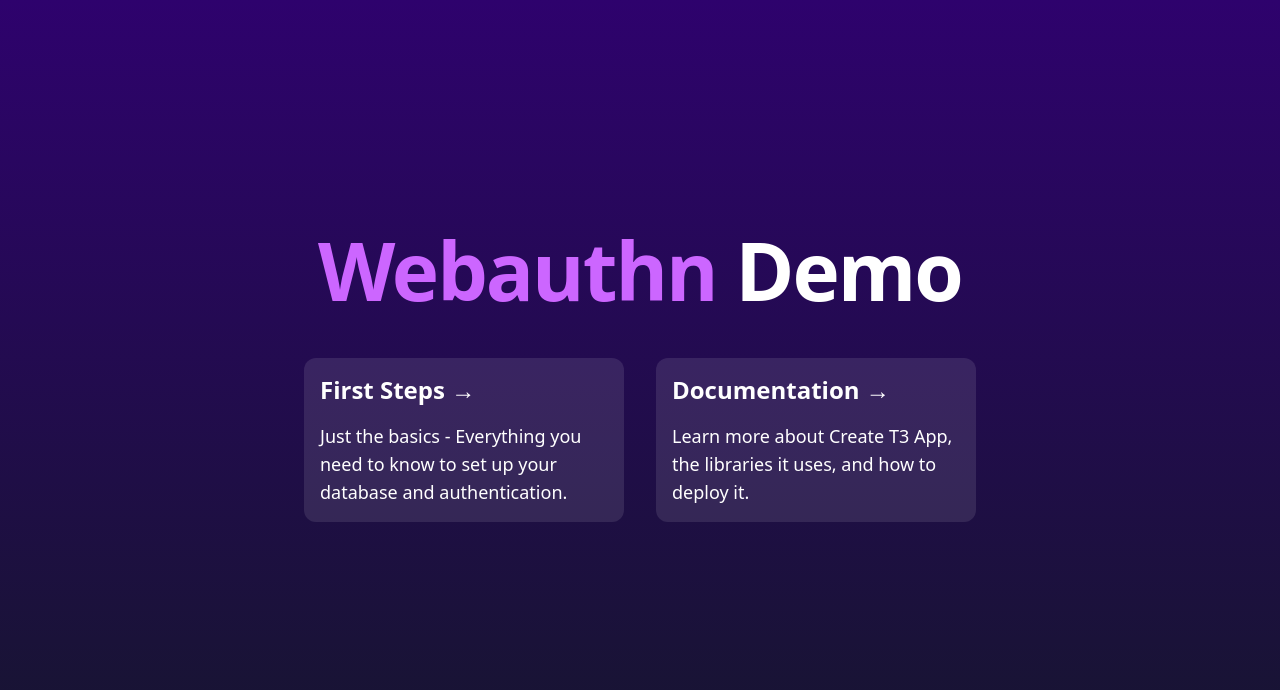
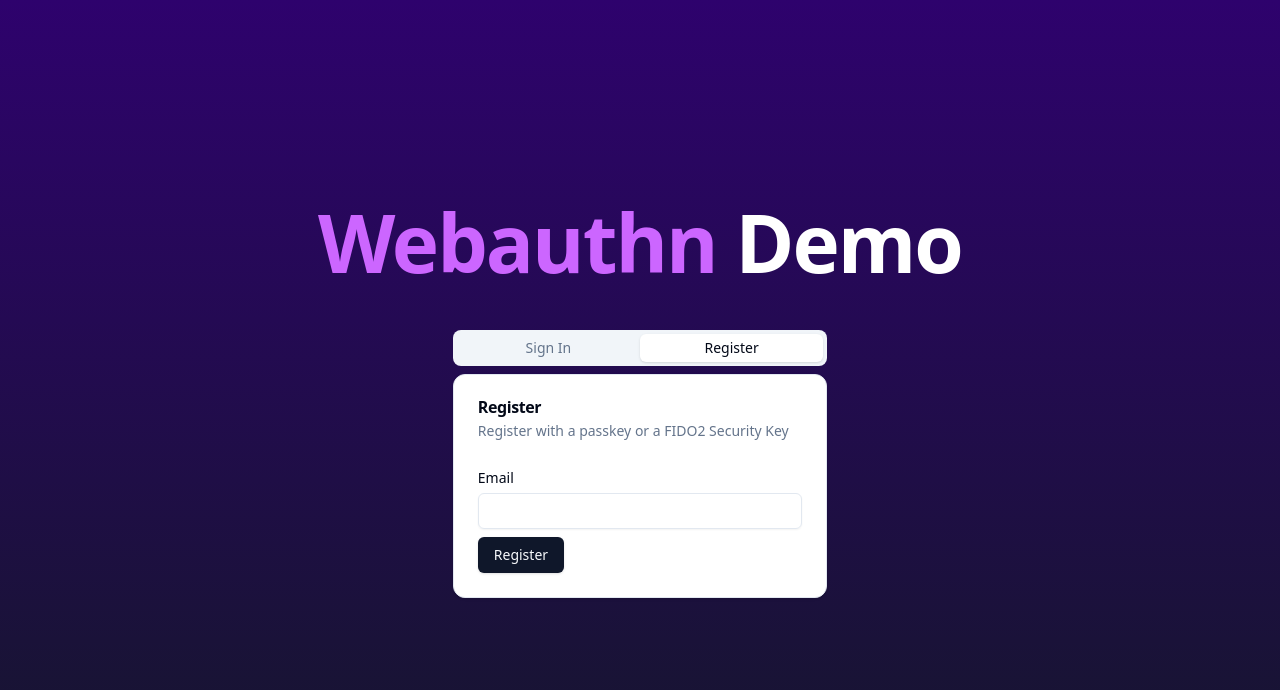
Before and after one commit to otterDeveloper/webauthn-next-experiment, a Next.js app: page / in a window 1280 px wide. Shown: the top 690 px of the page. Built offline with nearby package versions, Linux system fonts and the light colour scheme.

Commit message:
add basic login ui

```diff
--- a/src/app/page.tsx
+++ b/src/app/page.tsx
@@ -1,38 +1,69 @@
 import Link from "next/link";
+import { Button } from "~/@/components/ui/button";
+import {
+	Card,
+	CardContent,
+	CardDescription,
+	CardHeader,
+	CardTitle,
+} from "~/@/components/ui/card";
+import { Input } from "~/@/components/ui/input";
+import { Label } from "~/@/components/ui/label";
+import {
+	Tabs,
+	TabsContent,
+	TabsList,
+	TabsTrigger,
+} from "~/@/components/ui/tabs";
 
 export default function IndexPage() {
-    return(<main className=" flex min-h-screen flex-col items-center justify-center bg-gradient-to-b from-[#2e026d] to-[#15162c]">
+	return (
+		<main className=" flex min-h-screen flex-col items-center justify-center bg-gradient-to-b from-[#2e026d] to-[#15162c]">
 			<div className="container flex flex-col items-center justify-center gap-12 px-4 py-16 ">
 				<h1 className="text-5xl font-extrabold tracking-tight text-white sm:text-[5rem]">
 					<span className="text-[hsl(280,100%,70%)]">Webauthn</span> Demo
 				</h1>
-      <div className="grid grid-cols-1 gap-4 sm:grid-cols-2 md:gap-8">
-        <Link
-          className="flex max-w-xs flex-col gap-4 rounded-xl bg-white/10 p-4 text-white hover:bg-white/20"
-          href="https://create.t3.gg/en/usage/first-steps"
-          target="_blank"
-        >
-          <h3 className="text-2xl font-bold">First Steps →</h3>
-          <div className="text-lg">
-            Just the basics - Everything you need to know to set up your
-            database and authentication.
+				<Tabs defaultValue="register" className="min-w-[30%]">
+					<TabsList className="grid  w-full grid-cols-2">
+						<TabsTrigger value="signin">Sign In</TabsTrigger>
+						<TabsTrigger value="register">Register</TabsTrigger>
+					</TabsList>
+					<TabsContent value="register">
+						<Card>
+							<CardHeader>
+								<CardTitle>Register</CardTitle>
+								<CardDescription>
+									Register with a passkey or a FIDO2 Security Key
+								</CardDescription>
+							</CardHeader>
+							<CardContent className="space-y-2">
+								<div className="space-y-1">
+									<Label htmlFor="email">Email</Label>
+									<Input id="email" type="email" />
 								</div>
-        </Link>
-        <Link
-          className="flex max-w-xs flex-col gap-4 rounded-xl bg-white/10 p-4 text-white hover:bg-white/20"
-          href="https://create.t3.gg/en/introduction"
-          target="_blank"
-        >
-          <h3 className="text-2xl font-bold">Documentation →</h3>
-          <div className="text-lg">
-            Learn more about Create T3 App, the libraries it uses, and how
-            to deploy it.
+								<Button>Register</Button>
+							</CardContent>
+						</Card>
+					</TabsContent>
+					<TabsContent value="signin">
+						<Card>
+							<CardHeader>
+								<CardTitle>Sign In</CardTitle>
+								<CardDescription>
+									Sign In with a passkey or a FIDO2 Security Key
+								</CardDescription>
+							</CardHeader>
+							<CardContent className="space-y-2">
+								<div className="space-y-1">
+									<Label htmlFor="email">Email</Label>
+									<Input id="email" type="email" />
 								</div>
-        </Link>
+								<Button>Sign In</Button>
+							</CardContent>
+						</Card>
+					</TabsContent>
+				</Tabs>
 			</div>
-      <div className="flex flex-col items-center gap-2">
-
-      </div>
-    </div>
-  </main>)
+		</main>
+	);
 }
```
Lines whose indentation alone changed are shown as unchanged.
